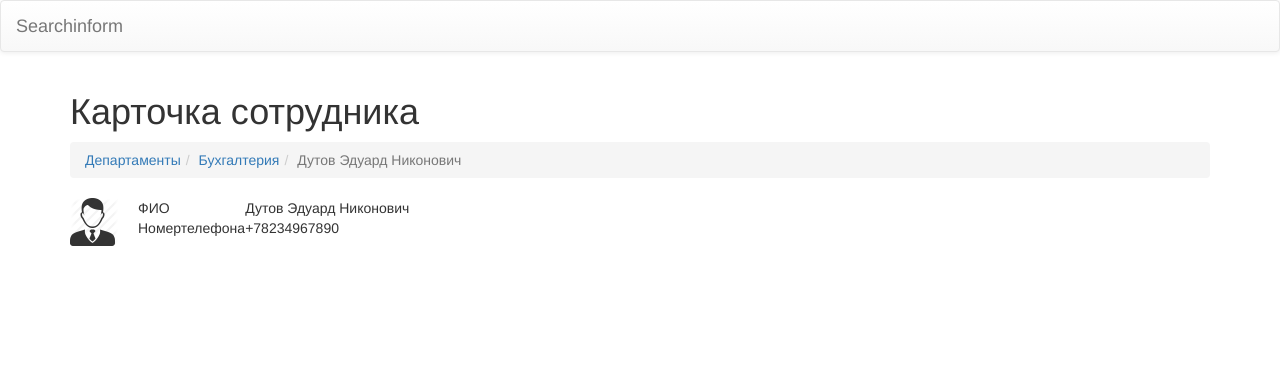
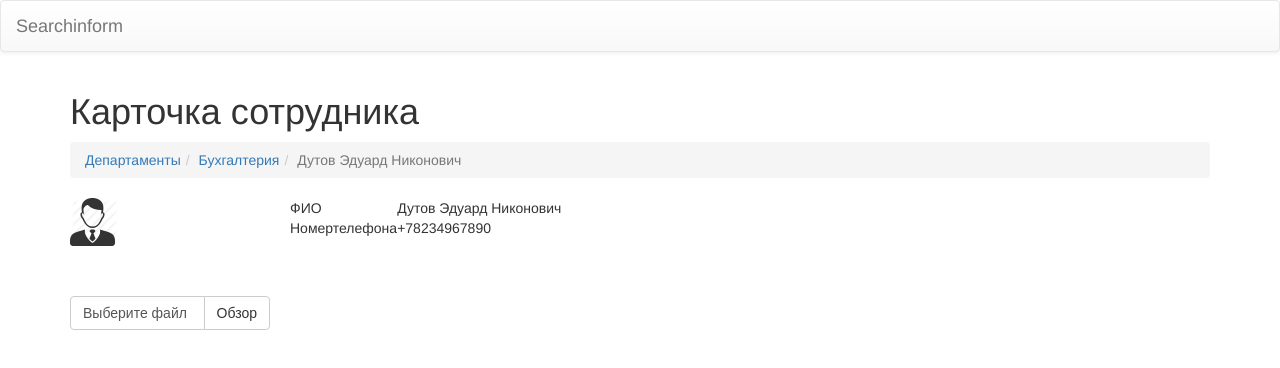
Before and after one commit to drKaramazin/searchinform, an Angular app: page /employees/101 in a window 1280 px wide. Shown: the top 368 px of the page. Built offline with nearby package versions, Linux system fonts and the light colour scheme.

Commit message:
Upload photo in cache

```diff
--- a/src/pages/employees/employees.component.html
+++ b/src/pages/employees/employees.component.html
@@ -1,24 +1,29 @@
 <h1>Карточка сотрудника</h1>
 
-<ol class="breadcrumb" *ngIf="(employee | async)?.department">
+<ol class="breadcrumb" *ngIf="employee">
     <li><a [routerLink]="['/']">Департаменты</a></li>
-    <li><a [routerLink]="['/departments/'+(employee | async)?.department+'/employees']">{{(employee | async)?.department | departmentName | async}}</a></li>
-    <li class="active">{{(employee | async)?.name}}</li>
+    <li><a [routerLink]="['/departments/'+employee.department+'/employees']">{{employee.department | departmentName | async}}</a></li>
+    <li class="active">{{employee.name}}</li>
 </ol>
 
-<div class="card-container">
-    <div class="image">
-        <img *ngIf="employee | async" [src]="(employee | async)?.photoData" />
+<div class="card-container" *ngIf="employee">
+    <div class="image-container">
+        <img [src]="employee.photoData" />
+        <form class="photo-uploader-form">
+            <div class="file-upload" data-text="Выберите файл">
+                <input type="file" (change)="photoSelect($event)">
+            </div>
+        </form>
     </div>
     <div class="data">
         <table class="table">
             <tr>
                 <td>ФИО</td>
-                <td>{{(employee | async)?.name}}</td>
+                <td>{{employee.name}}</td>
             </tr>
             <tr>
                 <td>Номертелефона</td>
-                <td>{{(employee | async)?.phone}}</td>
+                <td>{{employee.phone}}</td>
             </tr>
         </table>
     </div>
--- a/src/pages/employees/employees.component.scss
+++ b/src/pages/employees/employees.component.scss
@@ -2,6 +2,76 @@
     display: flex;
 }
 
-.card-container .image {
+.card-container .image-container {
     margin-right: 20px;
 }
+
+.card-container .image-container img {
+    max-width: 200px;
+}
+
+.photo-uploader-form {
+    width: 200px;
+    margin: 50px auto;
+}
+
+.file-upload {
+    position: relative;
+    height: 32px;
+    width: 100%;
+    cursor: pointer;
+    font-size: 14px;
+    font-family: sans-serif;
+    line-height: 1.42857143;
+    color: #555;
+}
+
+.file-upload:after {
+    content: "Обзор";
+    position: absolute;
+    display: block;
+    top: 0;
+    right: 0;
+    z-index: 5;
+    background-color: #fff;
+    border: 1px solid #ccc;
+    border-radius: 0 4px 4px 0;
+    padding: 6px 12px;
+    color: #333;
+}
+
+.file-upload:hover:after {
+    color: #333;
+    background-color: #e6e6e6;
+    border-color: #adadad;
+}
+
+.file-upload:active:after {
+    outline: 0;
+    -webkit-box-shadow: inset 0 3px 5px rgba(0, 0, 0, .125);
+    box-shadow: inset 0 3px 5px rgba(0, 0, 0, .125);
+}
+
+.file-upload:before {
+    content: attr(data-text);
+    position: absolute;
+    top: 0;
+    left: 0;
+    z-index: 3;
+    display: block;
+    width: calc(100% - 40px);
+    padding: 6px 12px;
+    background-color: #fff;
+    border: 1px solid #ccc;
+    border-radius: 4px;
+}
+
+.file-upload input {
+    position: absolute;
+    display: block;
+    top: 0;
+    height: 100%;
+    z-index: 99;
+    width: 100%;
+    opacity: 0;
+}
--- a/src/pages/employees/employees.component.ts
+++ b/src/pages/employees/employees.component.ts
@@ -10,8 +10,10 @@ import { StorageService } from '../../services/storage.service';
   styleUrls: ['./employees.component.scss']
 })
 export class EmployeesComponent implements AfterViewInit, OnDestroy {
-  employee: Promise<IEmployee>;
+  employee: IEmployee;
+  employeeId: string;
   private employeeIdRoute$: Subscription;
+  image: string;
 
   constructor(
     private storage: StorageService,
@@ -19,14 +21,36 @@ export class EmployeesComponent implements AfterViewInit, OnDestroy {
   ) {
   }
 
-  ngAfterViewInit() {
-    this.employeeIdRoute$ = this.route.params.subscribe(params => {
-      this.employee = this.storage.getEmployee(params['id']);
+  async ngAfterViewInit() {
+    this.employeeIdRoute$ = this.route.params.subscribe(async params => {
+      this.employeeId = params['id'];
+      await this.getEmployee(this.employeeId);
     });
+  }
+
+  async getEmployee(id: string) {
+    this.employee = await this.storage.getEmployee(id);
+    console.log(this.employee);
   }
 
   ngOnDestroy() {
     this.employeeIdRoute$.unsubscribe();
   }
 
+  async photoSelect(event) {
+    if (this.employee) {
+      const file: File = event.target.files[0];
+      const myReader: FileReader = new FileReader();
+
+      myReader.onloadend = async (e) => {
+        this.image = myReader.result;
+        await this.storage.updatePhotoCache(this.employee.photo, this.image);
+        await this.getEmployee(this.employeeId);
+      }
+      myReader.readAsDataURL(file);
+    } else {
+      console.error('Emploee not loading');
+    }
+  }
+
 }
--- a/src/services/storage.service.ts
+++ b/src/services/storage.service.ts
@@ -13,8 +13,12 @@ export class StorageService {
   ) {
   }
 
-  getEmpoyeesFromDepartment(employees: IEmployee[], department: string): IEmployee[] {
+  private getEmpoyeesFromDepartment(employees: IEmployee[], department: string): IEmployee[] {
     return employees.filter((element) => element.department === department);
+  }
+
+  private cacheData(itemName: string, data: any) {
+    localStorage.setItem(itemName, JSON.stringify(data));
   }
 
   async getDepartments(): Promise<IDepartment[]> {
@@ -22,7 +26,7 @@ export class StorageService {
     if (departments === null) {
       return JSON.parse(localStorage.getItem('departments'));
     } else {
-      localStorage.setItem('departments', JSON.stringify(departments));
+      this.cacheData('departments', departments);
       return departments;
     }
   }
@@ -33,7 +37,7 @@ export class StorageService {
     if (employees === null) {
       employees = JSON.parse(localStorage.getItem('employees'));
     } else {
-      localStorage.setItem('employees', JSON.stringify(employees));
+      this.cacheData('employees', employees);
     }
 
     return department === undefined ? employees : this.getEmpoyeesFromDepartment(employees, department);
@@ -46,15 +50,21 @@ export class StorageService {
     return department.name;
   }
 
+  async getPhotos(): Promise<IPhoto[]> {
+    // If phtos cached in localStorage used cache:
+    if (localStorage.getItem('photos')) {
+      return JSON.parse(localStorage.getItem('photos'));
+    } else {
+      const photos: IPhoto[] = await this.dataService.getPhotos();
+      this.cacheData('photos', photos);
+
+      return photos;
+    }
+  }
+
   async getEmployee(id: string): Promise<IEmployee> {
     const employees: IEmployee[] = await this.getEmployees();
-    let photos: IPhoto[] = await this.dataService.getPhotos();
-
-    if (photos === null) {
-      photos = JSON.parse(localStorage.getItem('photos'));
-    } else {
-      localStorage.setItem('photos', JSON.stringify(photos));
-    }
+    const photos: IPhoto[] = await this.getPhotos();
 
     const employee = employees.find((element) => element.id === id);
     employee.photoData = photos.find((element) => element.id === employee.photo).data;
@@ -62,4 +72,11 @@ export class StorageService {
     return employee;
   }
 
+  async updatePhotoCache(id: string, photoData: string) {
+    const photos: IPhoto[] = await this.getPhotos();
+    const index = photos.findIndex((element) => element.id === id);
+    photos[index].data = photoData;
+    this.cacheData('photos', photos);
+  }
+
 }
```
